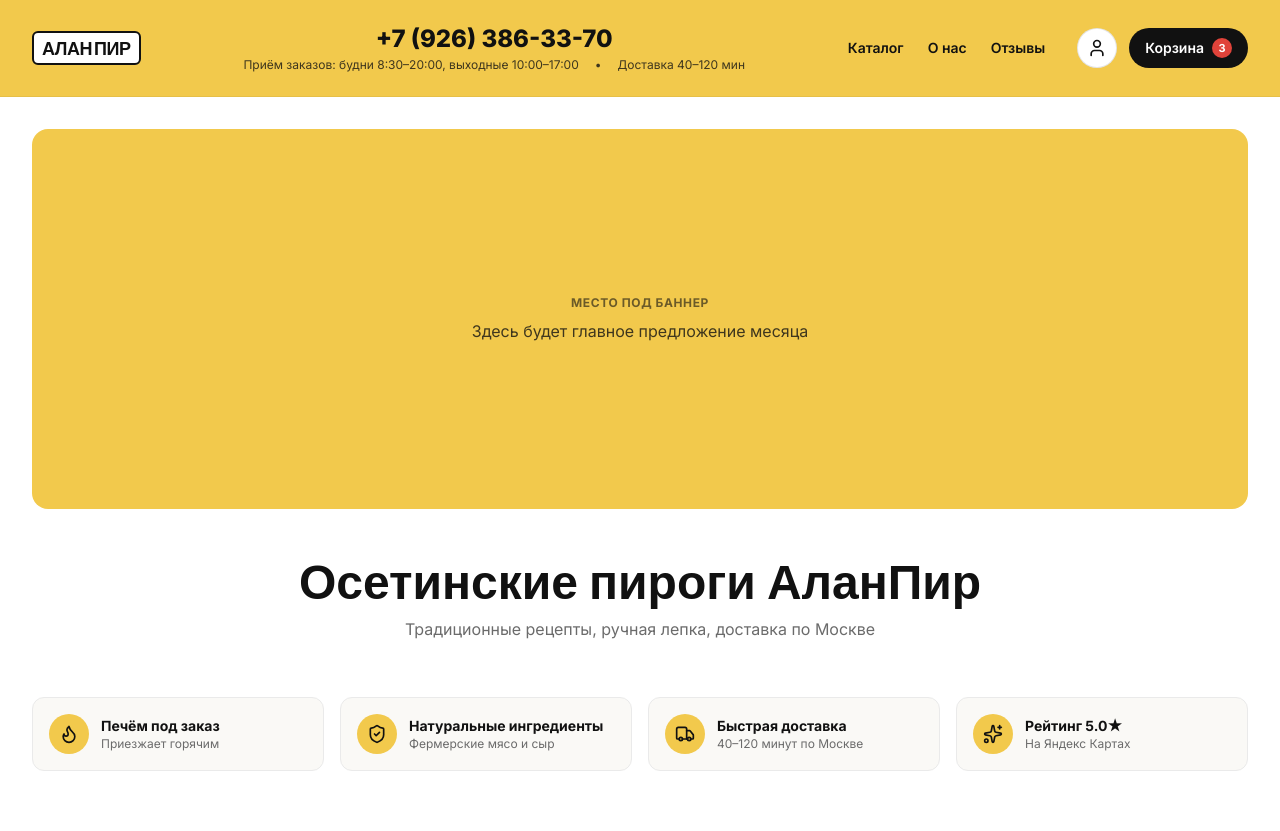
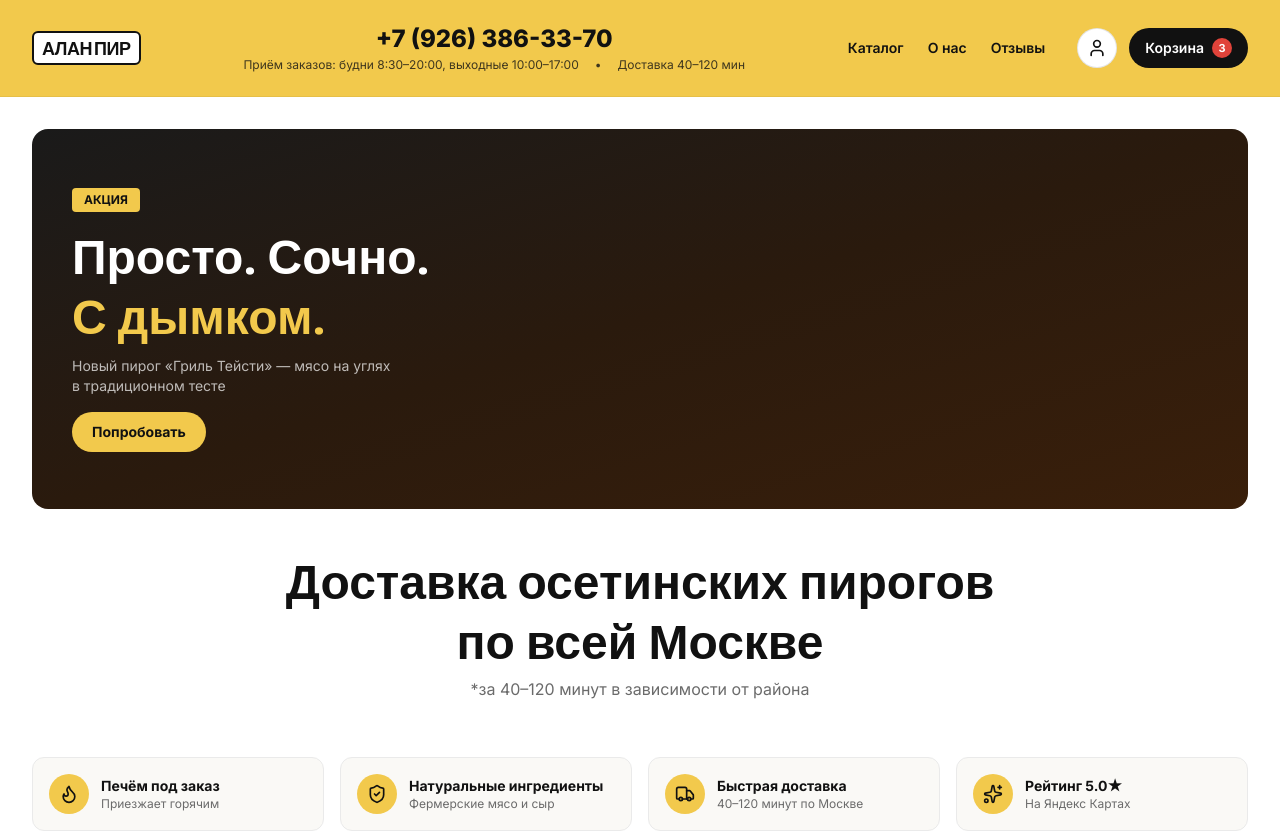
Before and after one commit to Kravchenko-Daniil/alanpir-site, a Next.js app in the folder frontend-next/: page / in a window 1280 px wide. Shown: the top 831 px of the page. Built offline with nearby package versions, Linux system fonts and the light colour scheme; a web font is replaced by a local one.

Commit message:
Revert "Заменить скопированные тексты на нейтральные"
This reverts commit 3185300269c37394629e2e8aa9e9f8b0985dd746.

```diff
--- a/frontend-next/app/page.tsx
+++ b/frontend-next/app/page.tsx
@@ -9,14 +9,22 @@ const FEATURED_MEAT = MENU.filter((p) => p.categorySlug === 'meat').slice(0, 4);
 const FEATURED_SWEET = MENU.filter((p) => p.categorySlug === 'sweet').slice(0, 4);
 
 function BannerSlot() {
-  // Временная заглушка. Заменится на баннер от клиента.
   return (
-    <div className="relative w-full aspect-[16/6] sm:aspect-[16/5] rounded-2xl overflow-hidden bg-accent flex items-center justify-center">
-      <div className="text-center px-6">
-        <div className="text-xs uppercase font-bold text-ink/60 tracking-wider mb-2">Место под баннер</div>
-        <div className="text-sm md:text-base text-ink/80">
-          Здесь будет главное предложение месяца
-        </div>
+    <div className="relative w-full aspect-[16/6] sm:aspect-[16/5] rounded-2xl overflow-hidden bg-gradient-to-br from-[#1a1a1a] via-[#2a1a0d] to-[#3a1f0a] flex items-center px-6 sm:px-10">
+      <div className="max-w-[60%]">
+        <div className="inline-block bg-accent text-ink text-xs font-bold uppercase px-3 py-1 rounded mb-3">Акция</div>
+        <h2 className="font-serif text-2xl sm:text-4xl md:text-5xl text-white font-bold leading-tight mb-3">
+          Просто. Сочно.<br/><span className="text-accent">С дымком.</span>
+        </h2>
+        <p className="text-white/70 text-xs sm:text-sm mb-4 max-w-[320px]">
+          Новый пирог «Гриль Тейсти» — мясо на углях в традиционном тесте
+        </p>
+        <Link href="/catalog" className="inline-block bg-accent text-ink px-5 py-2.5 rounded-full text-sm font-bold hover:bg-accent-dark transition-colors">
+          Попробовать
+        </Link>
+      </div>
+      <div className="absolute right-0 top-0 h-full w-[45%] flex items-center justify-center">
+        <div className="w-[80%] h-[80%] rounded-full bg-gradient-radial from-amber-700 to-transparent opacity-60" />
       </div>
     </div>
   );
@@ -48,10 +56,10 @@ export default function Home() {
 
       <section className="mb-10 md:mb-14 text-center">
         <h1 className="text-3xl md:text-5xl font-serif font-bold text-ink leading-tight mb-2">
-          Осетинские пироги АланПир
+          Доставка осетинских пирогов<br/>по всей Москве
         </h1>
         <p className="text-sm md:text-base text-muted">
-          Традиционные рецепты, ручная лепка, доставка по Москве
+          *за 40–120 минут в зависимости от района
         </p>
       </section>
 
```
